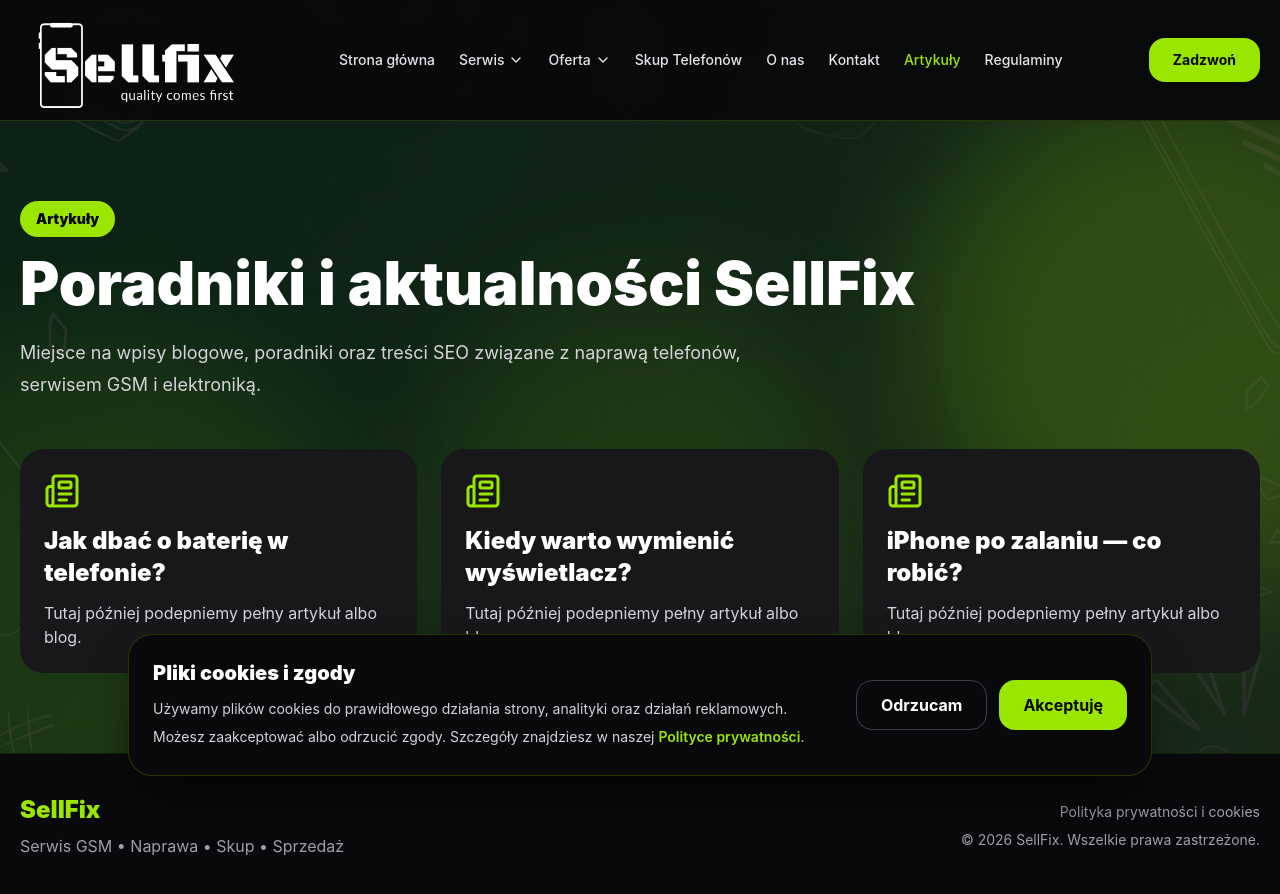
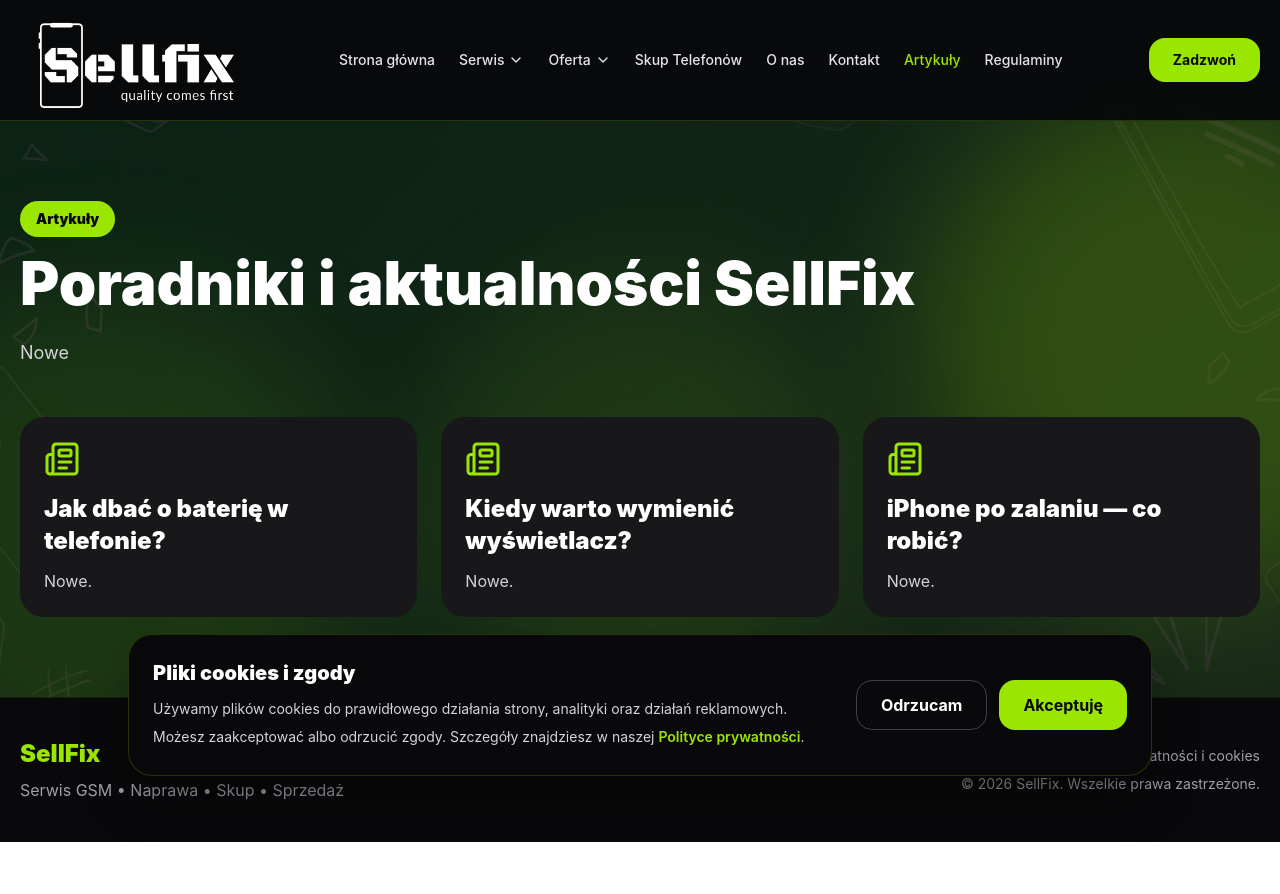
Before and after one commit to sellfixpl/sellfix-www, a React (Vite) app: page /artykuly in a window 1280 px wide. Shown: the top 894 px of the page. After the commit the page ends 842 px from the top, so only its background shows below. Built offline with nearby package versions, Linux system fonts and the light colour scheme.

Commit message:
Aktualizacja treści strony SellFix

```diff
--- a/src/strony/Artykuly.jsx
+++ b/src/strony/Artykuly.jsx
@@ -25,8 +25,7 @@
           </h1>
 
           <p className="mt-6 max-w-3xl text-lg leading-8 text-zinc-300">
-            Miejsce na wpisy blogowe, poradniki oraz treści SEO
-            związane z naprawą telefonów, serwisem GSM i elektroniką.
+            Nowe
           </p>
         </div>
 
@@ -46,7 +45,7 @@
               </h2>
 
               <p className="mt-3 text-zinc-300">
-                Tutaj później podepniemy pełny artykuł albo blog.
+                Nowe.
               </p>
             </article>
           ))}
--- a/src/strony/ONas.jsx
+++ b/src/strony/ONas.jsx
@@ -19,7 +19,7 @@
           </h1>
 
           <p className="mt-6 max-w-3xl text-lg leading-8 text-zinc-300">
-            SellFix oferuje serwis telefonów w Kielcach, zajmując się szybką i skuteczną naprawą smartfonów, watchy, tabletów, laptopów i konsol wszystkich marek. Nasz serwis w kielcach oferuje kompleksową pomoc w naprawie i konserwacji urządzeń mobilnych. Wykonujemy zarówno standardowe naprawy, jak i bardziej zaawansowane usługi serwisowe, aby Twój sprzęt działał jak nowy.
+            SellFix oferuje serwis telefonów w Kielcach, zajmując się szybką i skuteczną naprawą smartfonów, watchy, tabletów, laptopów i konsol wszystkich marek. Nasz serwis w Kielcach oferuje kompleksową pomoc w naprawie i konserwacji urządzeń mobilnych. Wykonujemy zarówno standardowe naprawy, jak i bardziej zaawansowane usługi serwisowe, aby Twój sprzęt działał jak nowy.
           </p>
         </div>
 
```
